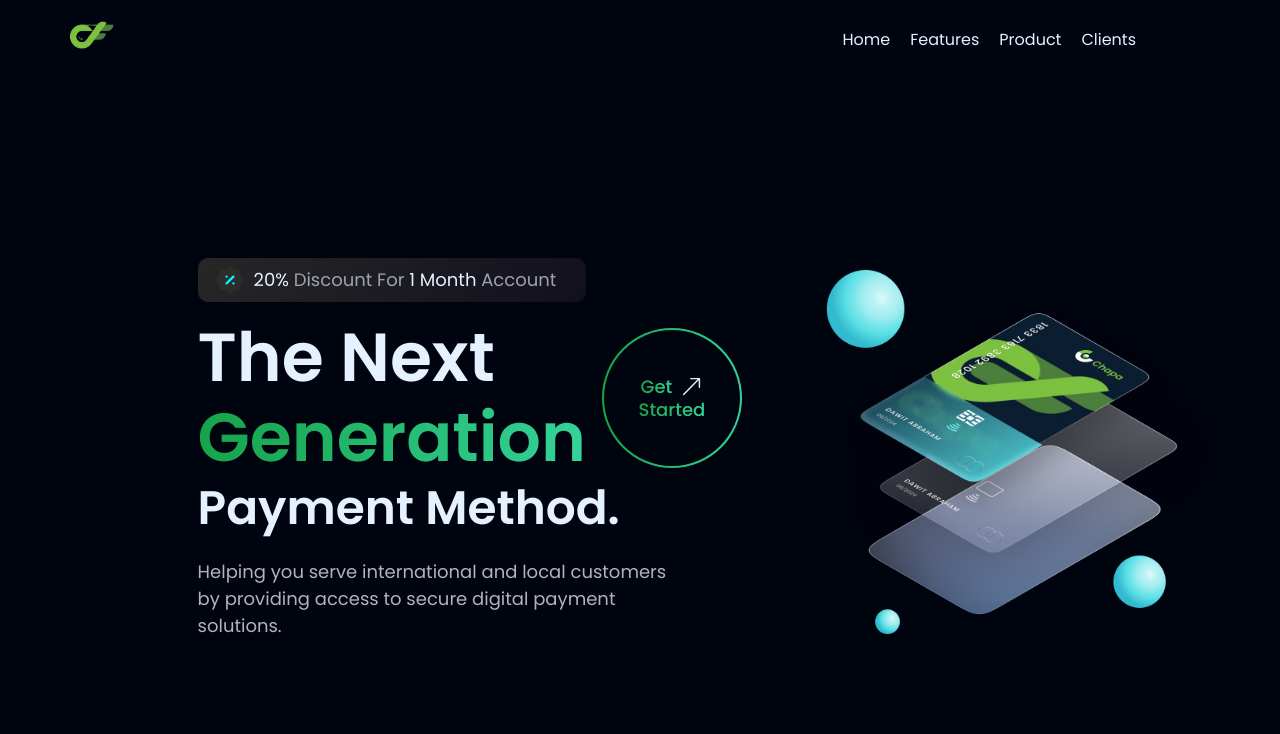
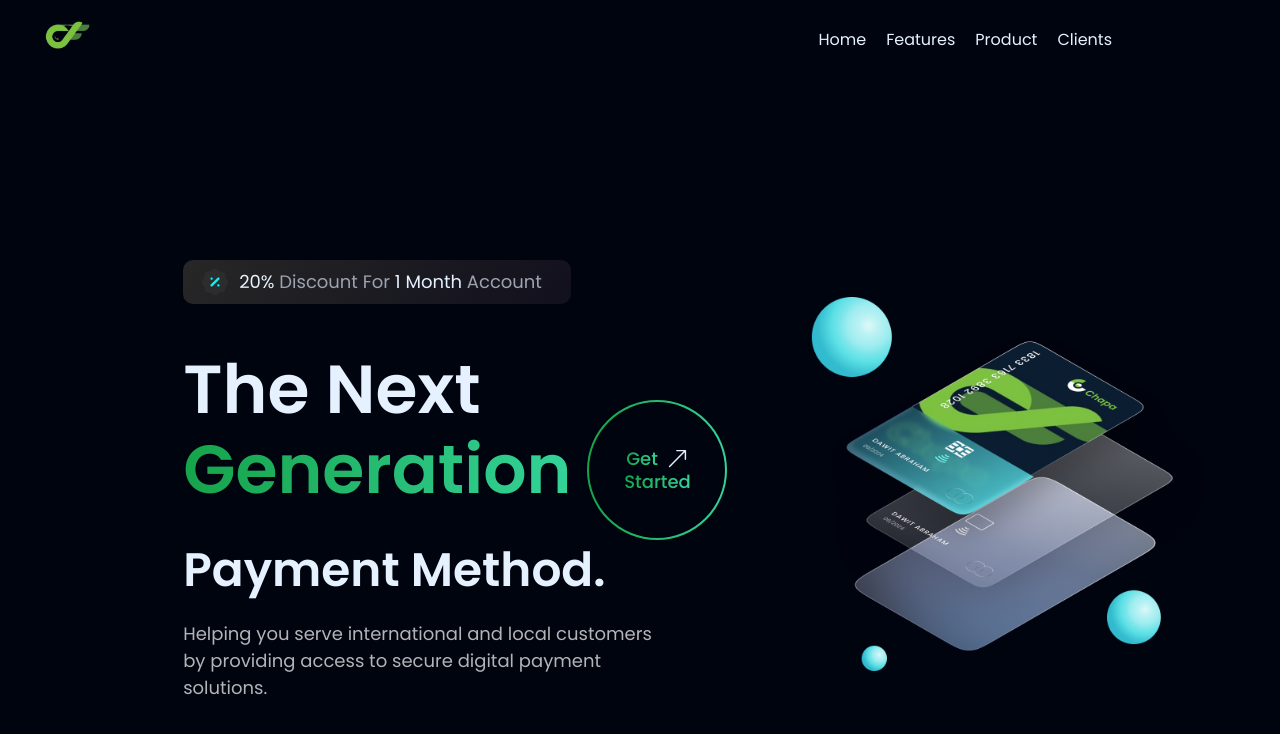
Before and after one commit to solo21-12/chapa, a Next.js app: page / in a window 1280 px wide. Shown: the top 734 px of the page. Built offline with nearby package versions, Linux system fonts and the light colour scheme.

Commit message:
improvment

```diff
--- a/app/page.tsx
+++ b/app/page.tsx
@@ -25,7 +25,7 @@ export default function Home() {
         children={<Navbar toggle={toggle} setToggle={setToggle} />}
         id="navbar"
       />
-      <div className={`${toggle ? "hidden" : " block"}`}>
+      <div className={`${toggle ? "hidden" : " block px-2"}`}>
         <Section children={<Hero />} id="hero" />
         <Section children={<Stats />} id="stats" />
         <Section children={<Business />} id="busines" />
--- a/components/Business.tsx
+++ b/components/Business.tsx
@@ -38,7 +38,7 @@ export default function Business({}: Props) {
         />
         <GetStartedCircular />
       </div>
-      <div className=" md:w-[48%] mt-3 md:mt-0 flex flex-col gap-5 justify-between">
+      <div className=" md:w-[48%] mt-3 md:mt-0 flex flex-col gap-5 justify-between mb-9">
         {list.map((item, i) => (
           <BusinessCard
             icon={item.icon}
--- a/components/CTA.tsx
+++ b/components/CTA.tsx
@@ -9,7 +9,7 @@ type Props = {};
 function CTA({}: Props) {
   return (
     <div
-      className={`${styles.flexCenter}  sm:mt-16 my-6 sm:px-20 px-6 sm:py-20 py-4  sm:flex-row flex-col flex bg-black-gradient-2 rounded-[20px] box-shadow mx-auto md:w-[90%] mb-[18rem] md:mb-[5rem]`}
+      className={`${styles.flexCenter}  sm:mt-16 my-6 sm:px-20 px-6 sm:py-20 py-4  sm:flex-row flex-col flex bg-black-gradient-2 rounded-[20px] box-shadow mx-auto md:w-[90%] mb-5 ss:mb-[18rem] md:mb-[5rem]`}
     >
       <div className={` flex-1 flex flex-col `}>
         <h2 className={`${styles.heading2} font-poppins font-seamibold xs:text-[48px] text-[38px] text-white xs:leading-[76.8px] leading-[66.8px] w-full`}>Let’s try our service now!</h2>
--- a/components/CardDeal.tsx
+++ b/components/CardDeal.tsx
@@ -7,7 +7,7 @@ type Props = {};
 
 export default function CardDeal({}: Props) {
   return (
-    <div className=" h-screen flex  md:flex-row-reverse flex-col justify-between px-3 md:px-10 md:w-[90%] xl:w-[80%] mx-auto items-center align-middle mb-10">
+    <div className=" h-[50vh] flex  md:flex-row-reverse flex-col justify-between px-3 md:px-10 md:w-[90%] xl:w-[80%] mx-auto items-center align-middle mb-10">
       <Images img={"/card2.png"} />
       <div className=" md:w-[50%] flex flex-col gap-5 mb-10 md:mb-0">
         <H1 title1={"Find a better card deal "} title2={"in few easy steps."} />
--- a/components/Footer.tsx
+++ b/components/Footer.tsx
@@ -7,7 +7,7 @@ type Props = {};
 
 export default function Footer({}: Props) {
   return (
-    <section className={`${styles.flexCenter} ${styles.paddingY} flex-col h-[40vh]`}>
+    <section className={`${styles.flexCenter} ${styles.paddingY} flex-col px-5`}>
       <div className={`${styles.flexStart} md:flex-row flex-col mb-8 w-full`}>
         <div className="flex-[1] flex flex-col justify-start mr-10">
           <Image
@@ -48,7 +48,7 @@ export default function Footer({}: Props) {
         </div>
       </div>
 
-      <div className="w-full flex justify-between items-center md:flex-row flex-col pt-6 border-t-[1px] border-t-[#3F3E45]">
+      <div className="w-full flex justify-between items-center md:flex-row flex-col pt-6 border-t-[1px] border-t-[#3F3E45] mb-10">
         <p className="font-poppins font-normal text-center text-[18px] leading-[27px] text-white">
           Copyright Ⓒ 2023 chapa. All Rights Reserved.
         </p>
--- a/components/Hero.tsx
+++ b/components/Hero.tsx
@@ -21,7 +21,7 @@ export default function Hero({}: Props) {
         duration: 2,
         type: "tween",
       }}
-      className={`flex md:flex-row flex-col md:justify-between ${styles.paddingY} md:w-[90%] mx-auto h-[92vh] md:px-12 px-10 gap-5 mt-20`}
+      className={`flex md:flex-row flex-col md:justify-between ${styles.paddingY} md:w-[90%] mx-auto h-screen md:px-12 px-10 gap-5 mt-20`}
     >
       <div className={` flex-col xl:px-0 lg:px-16 ${styles.flexStart} `}>
         <motion.div
--- a/components/Navbar.tsx
+++ b/components/Navbar.tsx
@@ -27,7 +27,7 @@ export default function Navbar({ setToggle, toggle }: Props) {
           duration: 2,
           type: "tween",
         }}
-        className=" bg-primary fixed top-0 w-full sm:w-[90%] h-[32px] flex-shrink-0 flex py-10 justify-between items-center navbar sm:px-10 px-4 z-10"
+        className=" bg-primary fixed top-0 w-full sm:w-[90%] h-[32px] flex-shrink-0 flex py-10 justify-between items-center navbar sm:px-10 px-5 z-10"
       >
         <div>
           <motion.img
--- a/components/Testimonials.tsx
+++ b/components/Testimonials.tsx
@@ -31,7 +31,7 @@ const list = [
 
 export default function Testimonials({}: Props) {
   return (
-    <div className="  flex flex-col px-5 md:w-[80%] mx-auto justify-center gap-10">
+    <div className="  h-screen flex flex-col px-5 md:w-[80%] mx-auto justify-center gap-10 pt-20">
       <div className=" flex xl:flex-row flex-col justify-between md:w-[80%] mx-auto align-middle">
         <H1 title1={"What people are "} title2={"saying about us"} />
         <P title="Everything you need to accept card payments and grow your business anywhere on the planet." />
--- a/components/button/GetStarted.tsx
+++ b/components/button/GetStarted.tsx
@@ -7,7 +7,7 @@ type Props = {};
 export default function GetStarted({}: Props) {
   return (
     <div
-      className={`${styles.flexCenter} md:w-[140px] h-[140px] rounded-full bg-gradient-to-r from-green-600 to-emerald-400 p-[2px] cursor-pointer hover:scale-105 transition-all duration-500`}
+      className={`${styles.flexCenter} md:w-[140px] h-[140px] rounded-full bg-gradient-to-r from-green-600 to-emerald-400 p-[2px] cursor-pointer hover:scale-105 transition-all duration-500 mt-20`}
       onClick={() => alert("hi")}
     >
       <div
--- a/components/typography/Images.tsx
+++ b/components/typography/Images.tsx
@@ -6,7 +6,7 @@ type Props = {
 
 export default function Images({ img }: Props) {
   return (
-    <div className=" mt-2 md:w-[50%] flex-1 flex-shrink-0 ">
+    <div className=" mt-2 md:w-[50%] flex-1 flex-shrink-0  mb-5">
       <Image
         src={img}
         alt="hero"
--- a/containers/section.tsx
+++ b/containers/section.tsx
@@ -8,7 +8,7 @@ type Props = {
 
 export default function Section({ children, id }: Props) {
   return (
-    <section id={id} className={`${styles.flexStart} ${styles.paddingX}`}>
+    <section id={id} className={`${styles.flexStart}`}>
       <div className={`${styles.boxWidth}`}>{children}</div>
     </section>
   );
```
